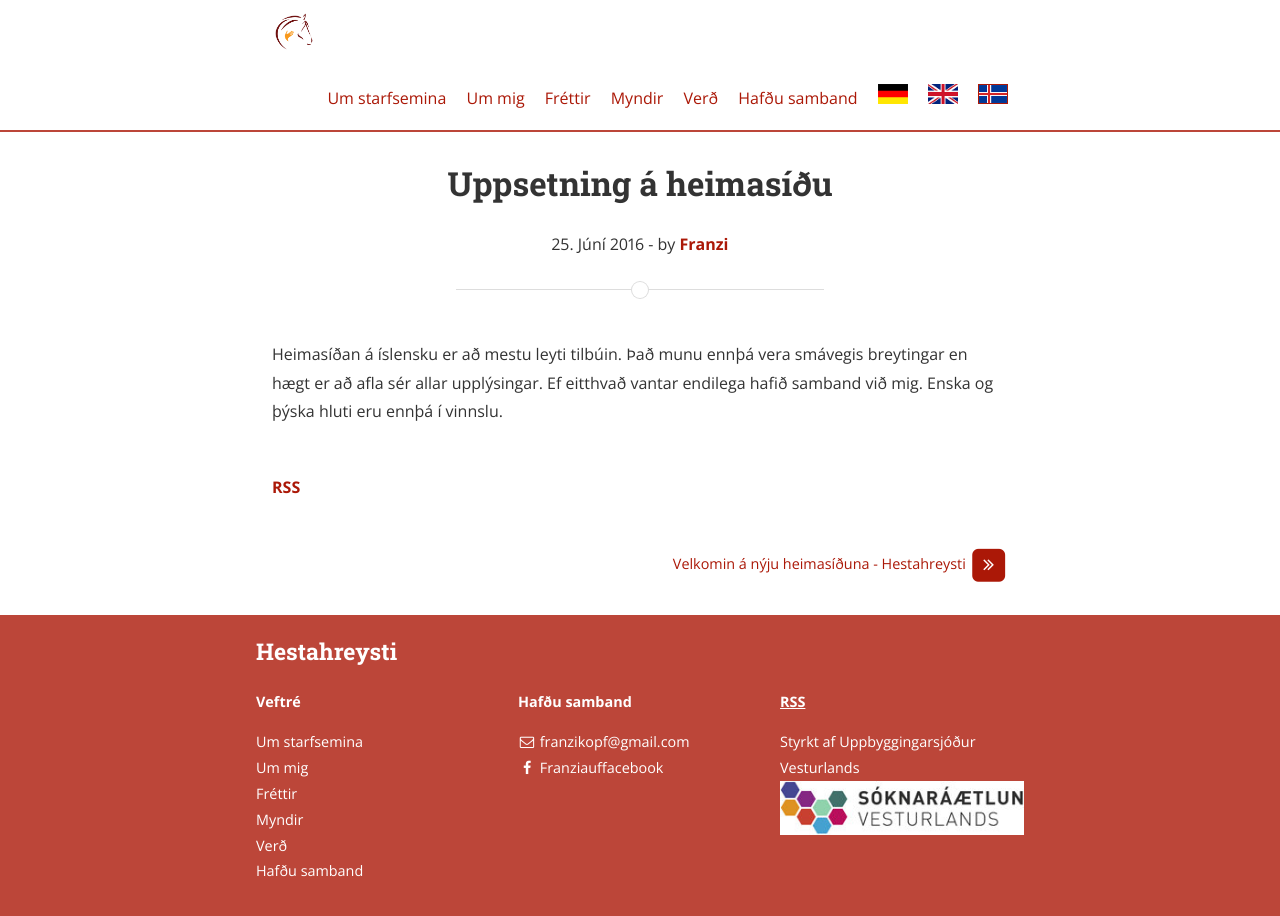
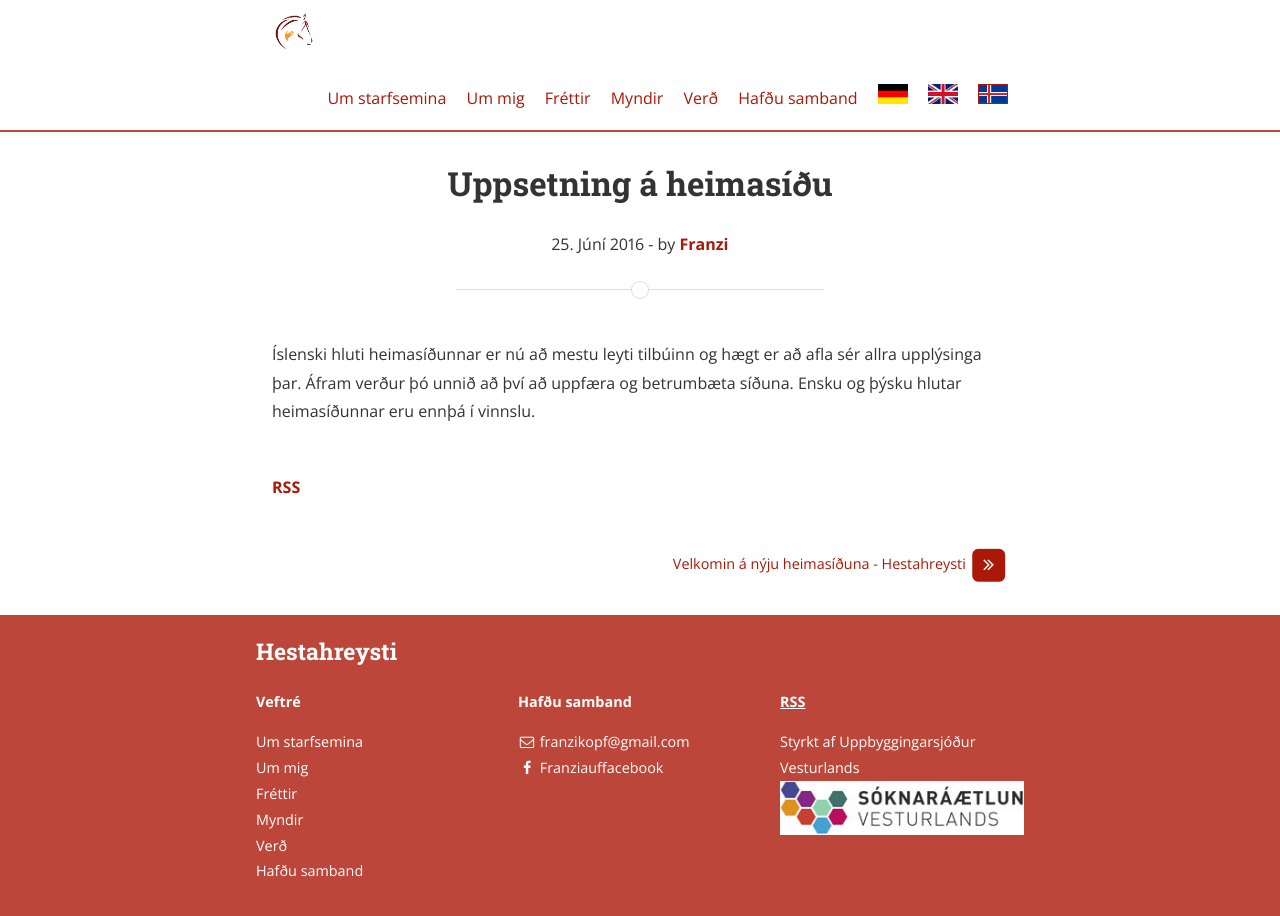
Before and after one commit to FancyFanz/FancyFanz.github.io, a Jekyll site: the page built from news/_posts/2016-06-25-construction-is.md, in a window 1280 px wide. Built offline with Jekyll 4.4.1, drawn with Linux system fonts in a browser that asks for light colours; nearby versions of some CDN libraries; library files that are not in the unit come from our copies.

Commit message:
Update 2016-06-25-construction-is.md

```diff
--- a/news/_posts/2016-06-25-construction-is.md
+++ b/news/_posts/2016-06-25-construction-is.md
@@ -5,6 +5,6 @@ lang: is
 title:  "Uppsetning á heimasíðu"
 author: franzi
 ---
-Heimasíðan á íslensku er að mestu leyti tilbúin.
-Það munu ennþá vera smávegis breytingar en hægt er að afla sér allar upplýsingar. Ef eitthvað vantar endilega hafið samband við mig.
-Enska og þýska hluti eru ennþá í vinnslu.
+Íslenski hluti heimasíðunnar er nú að mestu leyti tilbúinn og hægt er að afla sér allra upplýsinga þar.
+Áfram verður þó unnið að því að uppfæra og betrumbæta síðuna.
+Ensku og þýsku hlutar heimasíðunnar eru ennþá í vinnslu.
```
